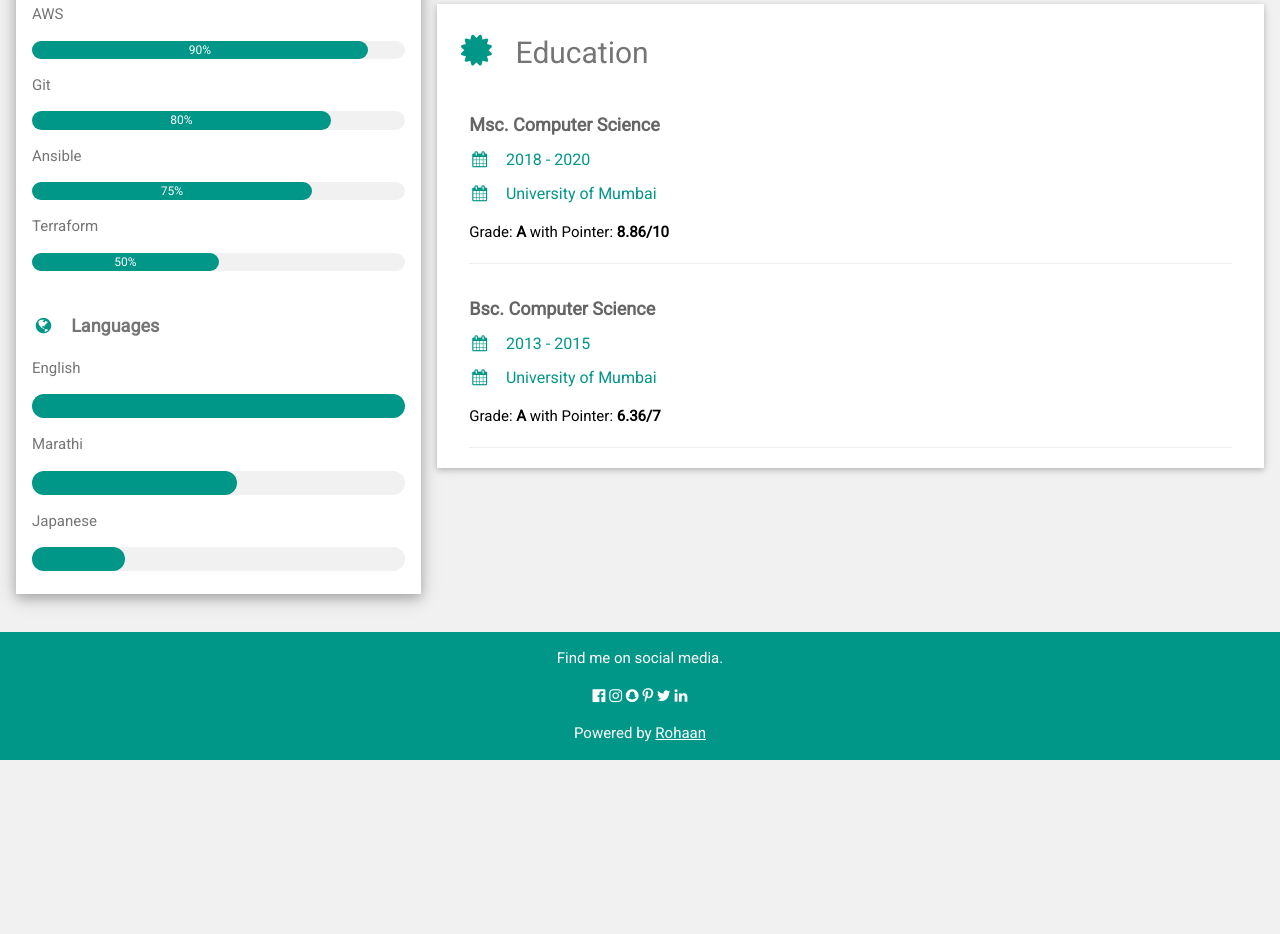
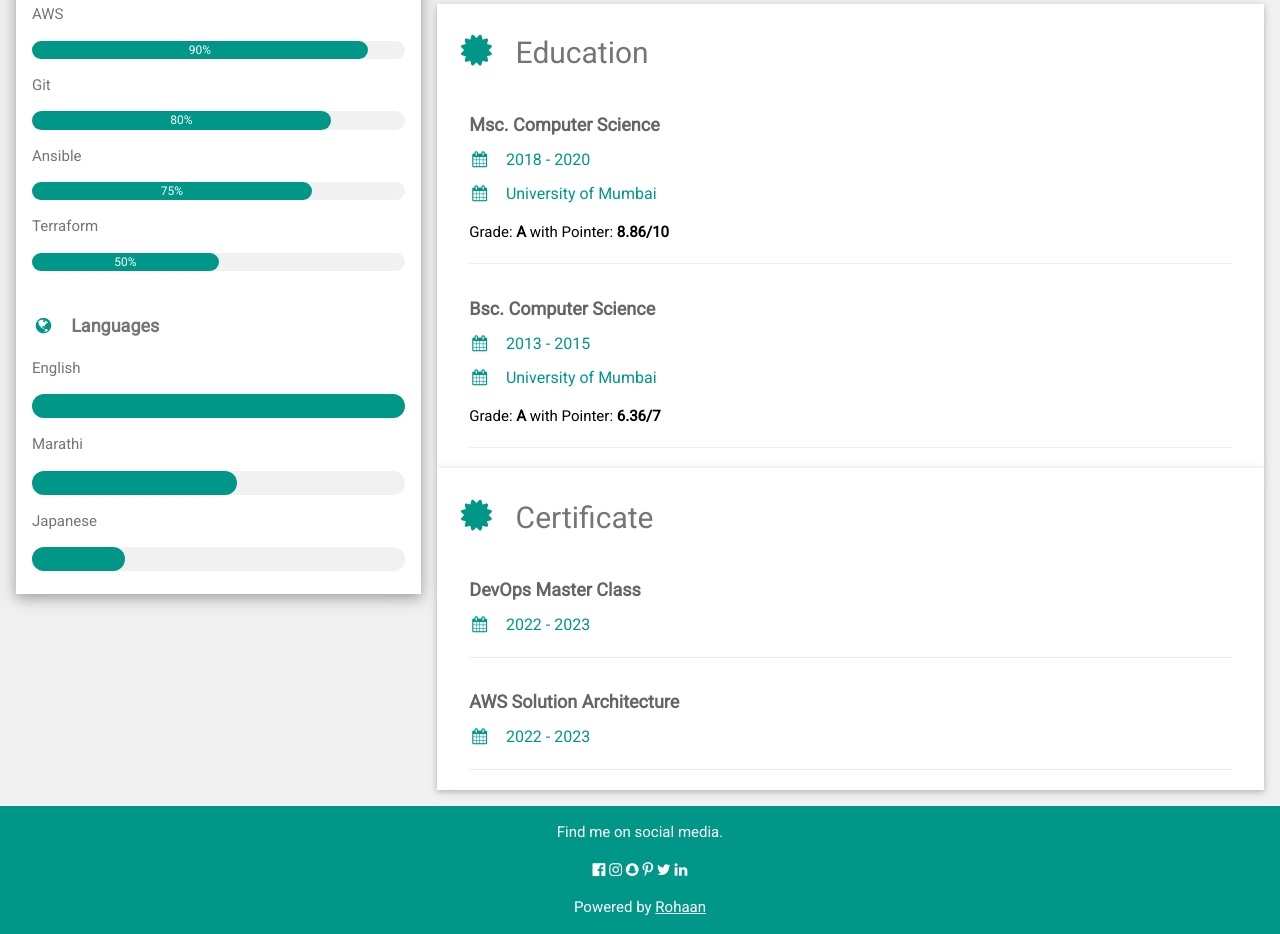
Before and after one commit to rohaanuv/Studio, a plain HTML site: page index.html in a window 1280 px wide. Shown: the part 613-1547 px from the top of the page. Before the commit the page ends 1373 px from the top, so only its background shows below. Drawn offline with nearby package versions, Linux system fonts and the light colour scheme.

Commit message:
Update index.html

```diff
--- a/index.html
+++ b/index.html
@@ -115,6 +115,20 @@ html,body,h1,h2,h3,h4,h5,h6 {font-family: "Roboto", sans-serif}
           <hr>
         </div>
       </div>
+       <div class="w3-container w3-card w3-white">
+        <h2 class="w3-text-grey w3-padding-16"><i class="fa fa-certificate fa-fw w3-margin-right w3-xxlarge w3-text-teal"></i>Certificate</h2>
+        <div class="w3-container">
+          <h5 class="w3-opacity"><b>DevOps Master Class</b></h5>
+          <h6 class="w3-text-teal"><i class="fa fa-calendar fa-fw w3-margin-right"></i>2022 - 2023</h6>
+          <hr>
+        </div>
+        <div class="w3-container">
+          <h5 class="w3-opacity"><b> AWS Solution Architecture </b></h5>
+          <h6 class="w3-text-teal"><i class="fa fa-calendar fa-fw w3-margin-right"></i>2022 - 2023</h6>
+          <hr>
+        </div>
+      </div>
+
 
     <!-- End Right Column -->
     </div>
```
